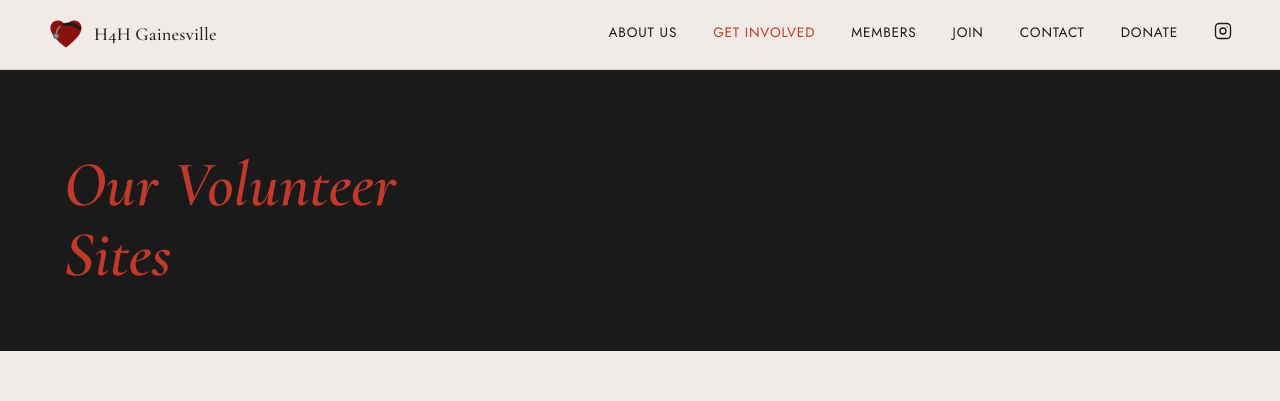
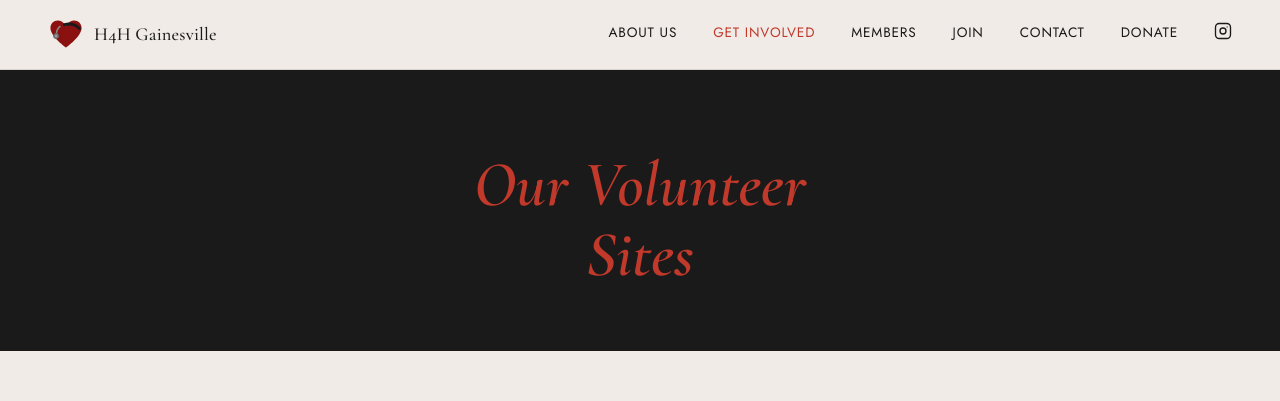
Before and after one commit to hhgainesville-cloud/h4hwebsite, a Next.js app: page /sites in a window 1280 px wide. Shown: the top 401 px of the page. Built offline with nearby package versions, Linux system fonts and the light colour scheme.

Commit message:
style: center align sites hero section
Update CSS to center "Our Volunteer Sites" hero.

```diff
--- a/app/globals.css
+++ b/app/globals.css
@@ -370,7 +370,7 @@ li { margin-bottom: 0.4em; }
 .donate-content p { color: var(--mid); margin-bottom: 36px; }
 
 /* ── SITES PAGE ── */
-.sites-hero { background: var(--dark); color: var(--white); padding: 80px 64px 60px; }
+.sites-hero { background: var(--dark); color: var(--white); padding: 80px 64px 60px; display: flex; flex-direction: column; align-items: center; justify-content: center; text-align: center; }
 .sites-hero h1 { font-family: var(--serif); font-size: clamp(2.4rem, 5vw, 4rem); font-weight: 600; font-style: italic; color: var(--red); line-height: 1.1; }
 .site-block { display: grid; grid-template-columns: 1fr 1fr; gap: 64px; align-items: start; padding: 80px 0; border-bottom: 1px solid var(--border); }
 .site-block:last-child { border-bottom: none; }
```
